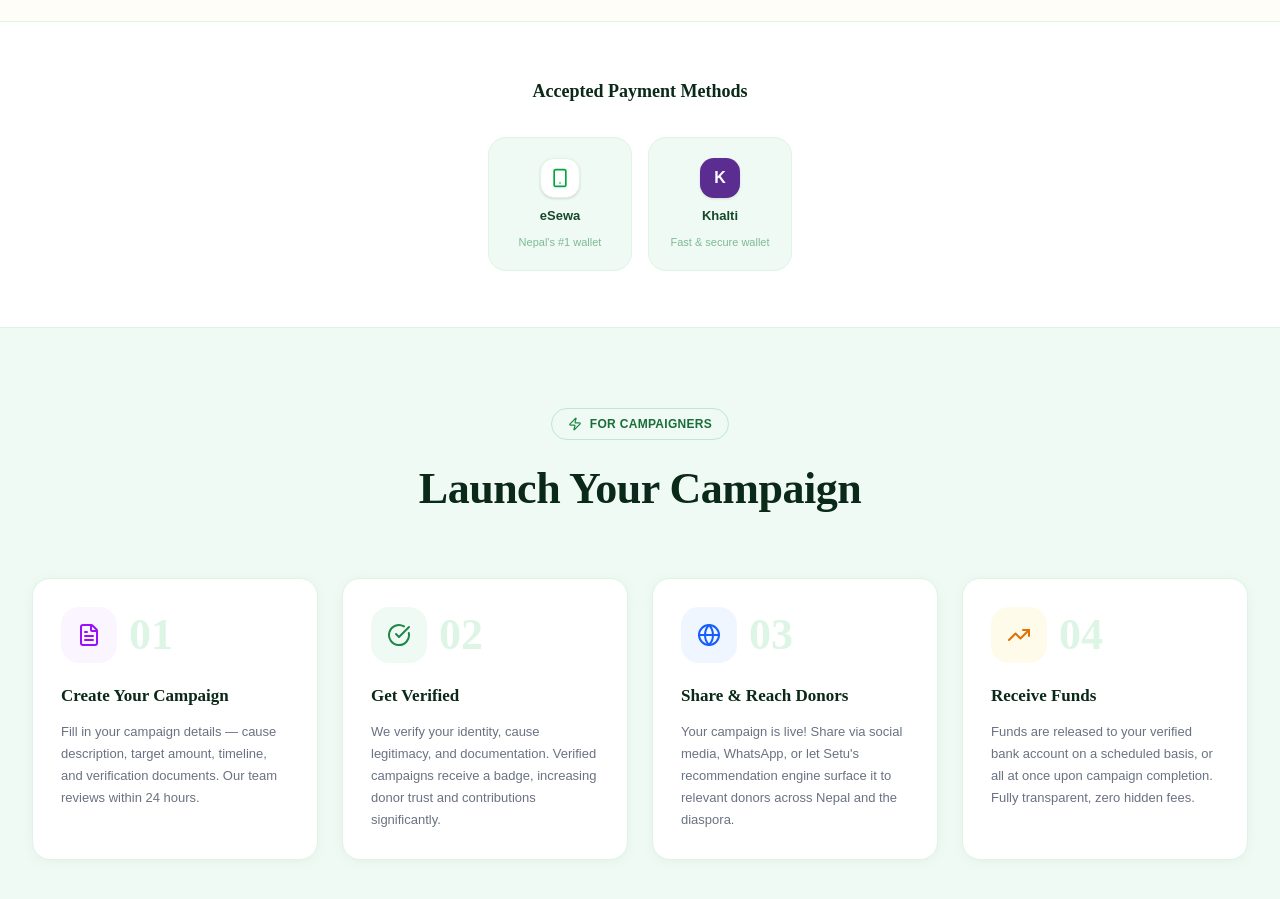
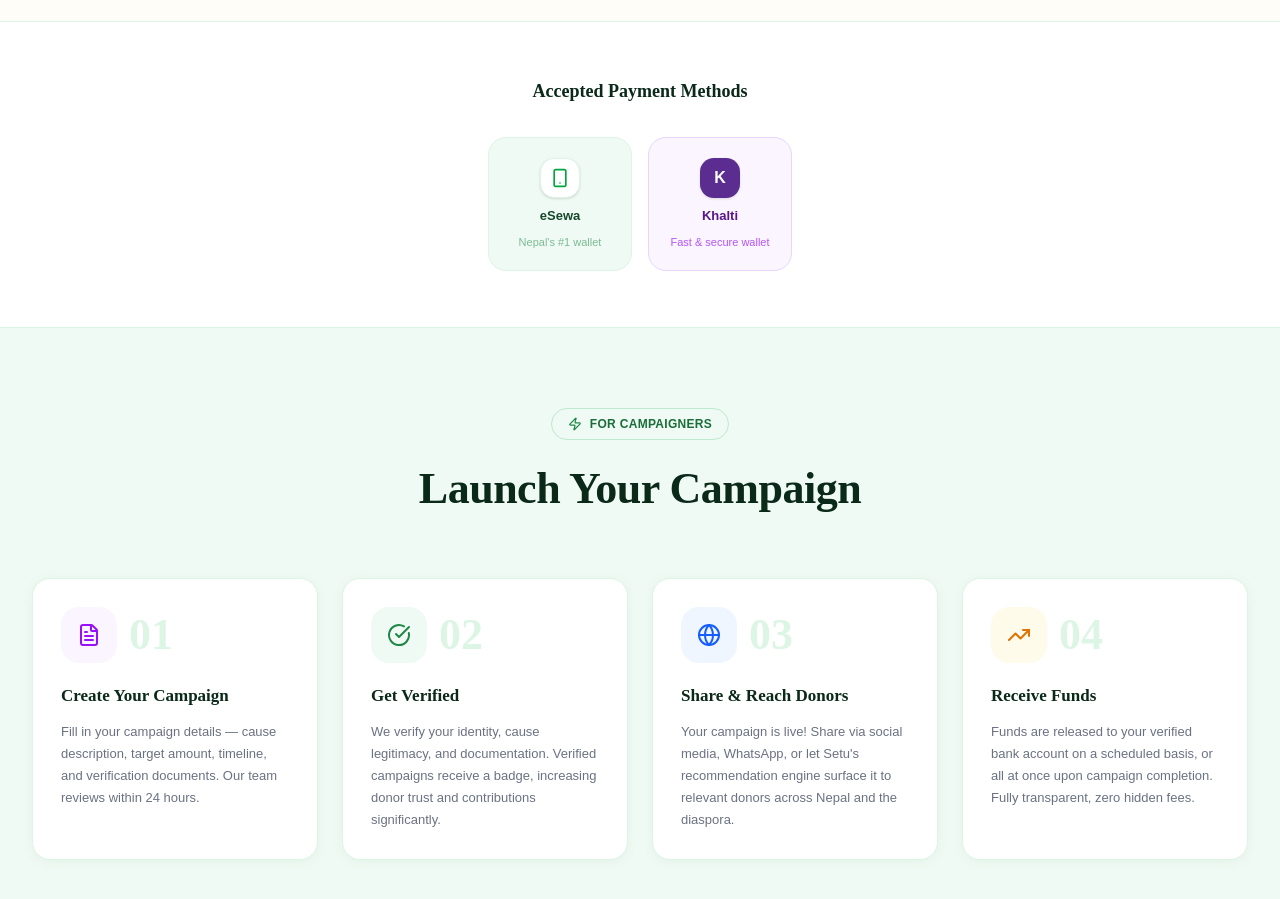
Before and after one commit to Dogger12344534fg/CharityApplicationfyp, a Next.js app in the folder frontend/: page /how-it-works in a window 1280 px wide. Shown: the part 1180-2079 px from the top of the page. Built offline with nearby package versions, Linux system fonts and the light colour scheme; no server answers.

Commit message:
feat: update Khalti display styling for improved visual consistency

```diff
--- a/frontend/src/app/(main)/(user)/how-it-works/page.tsx
+++ b/frontend/src/app/(main)/(user)/how-it-works/page.tsx
@@ -268,12 +268,12 @@ export default function HowItWorksPage() {
         <p className="text-[13px] font-bold text-setu-900">eSewa</p>
         <p className="text-[11px] text-setu-600/55">Nepal's #1 wallet</p>
       </div>
-      <div className="flex flex-col items-center gap-2 p-5 bg-setu-50 border border-setu-100 rounded-2xl text-center w-36">
+      <div className="flex flex-col items-center gap-2 p-5 bg-purple-50 border border-purple-200 rounded-2xl text-center w-36">
         <div className="w-10 h-10 rounded-xl flex items-center justify-center shadow-sm text-white text-[16px] font-black" style={{ backgroundColor: "#5C2D91" }}>
           K
         </div>
-        <p className="text-[13px] font-bold text-setu-900">Khalti</p>
-        <p className="text-[11px] text-setu-600/55">Fast & secure wallet</p>
+        <p className="text-[13px] font-bold text-purple-900">Khalti</p>
+        <p className="text-[11px] text-purple-600/70">Fast & secure wallet</p>
       </div>
     </div>
   </div>
```
